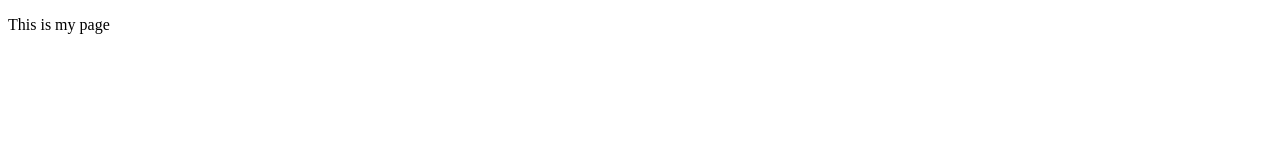
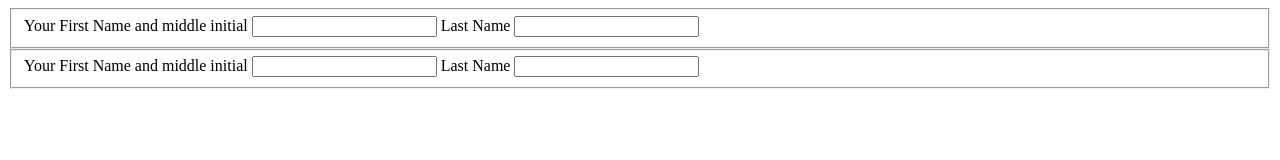
Before and after one commit to tk9139/tk9139.github.io, a plain HTML site: page index.html in a window 1280 px wide. Drawn offline with Linux system fonts and the light colour scheme.

Commit message:
Update index.html

```diff
--- a/index.html
+++ b/index.html
@@ -1,10 +1,42 @@
-<!doctype html>
-<html lang="en-US">
+<!DOCTYPE html>
+<html lang="en">
   <head>
+    <!--  This is an HTML comment
+      You can write text in a comment and the content won't be visible in the page
+    -->
+
     <meta charset="utf-8" />
-    <title>My test page</title>
+    <meta name="viewport" content="width=device-width, initial-scale=1" />
+    <link rel="icon" href="https://glitch.com/favicon.ico" />
+
+    <title>Form 1040</title>
+
+    <!-- The website stylesheet -->
+    <link rel="stylesheet" href="/style.css" />
+
+    <!-- The website JavaScript file -->
+    <script src="/script.js" defer></script>
   </head>
   <body>
-    <p>This is my page</p>
+    <form>
+      <fieldset>
+        <label for="first-name">Your First Name and middle initial
+          <input id="first-name" type="text" required /></label>
+        <label for="last-name">Last Name
+          <input id="last-name" type="text" required /></label>
+      </fieldset>
+      <fieldset>
+        <label for="first-name">Your First Name and middle initial
+          <input id="first-name" type="text" required /></label>
+        <label for="last-name">Last Name
+          <input id="last-name" type="text" required /></label>
+      </fieldset>
+
+
+
+
+</form>
+
+
   </body>
 </html>
```
